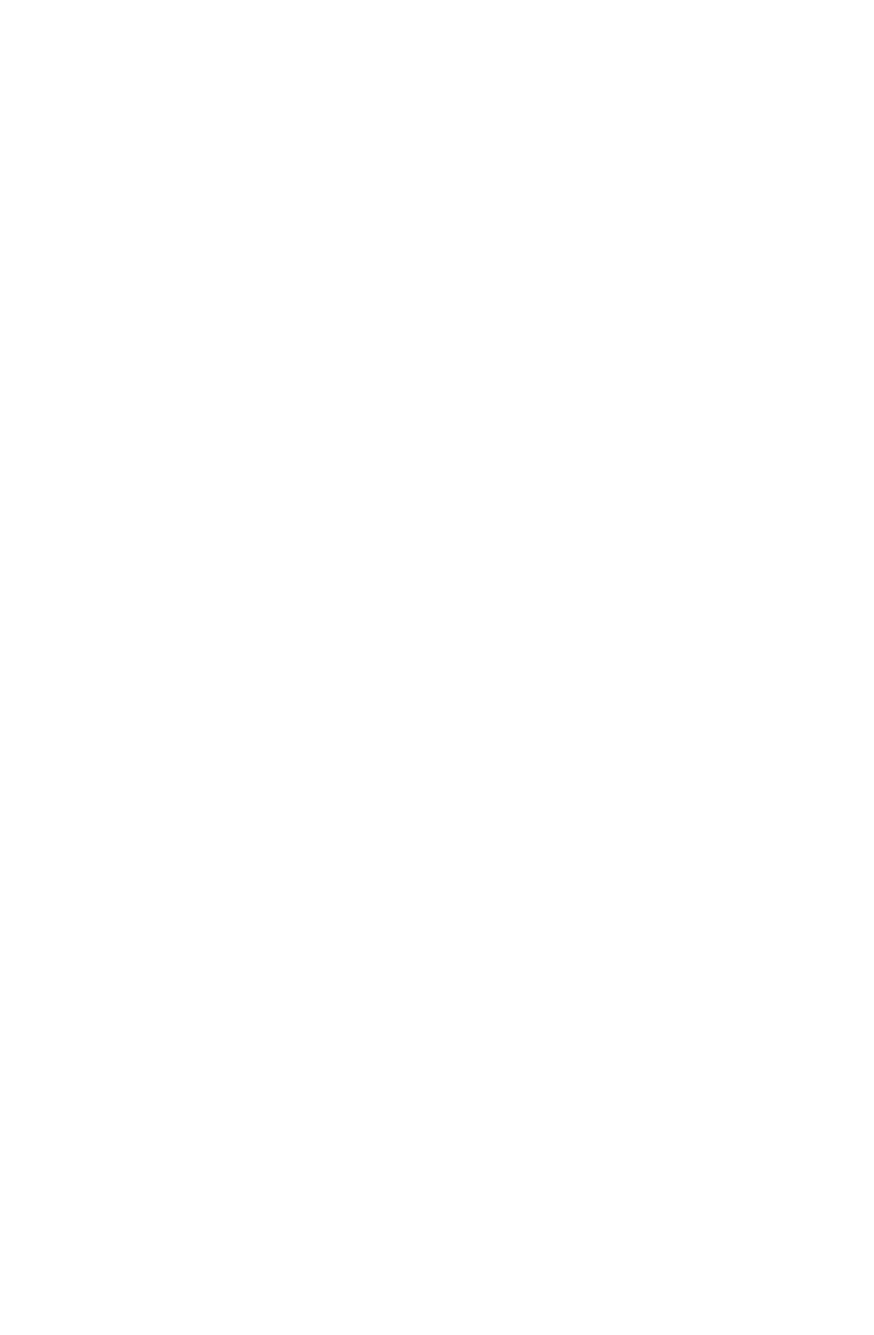
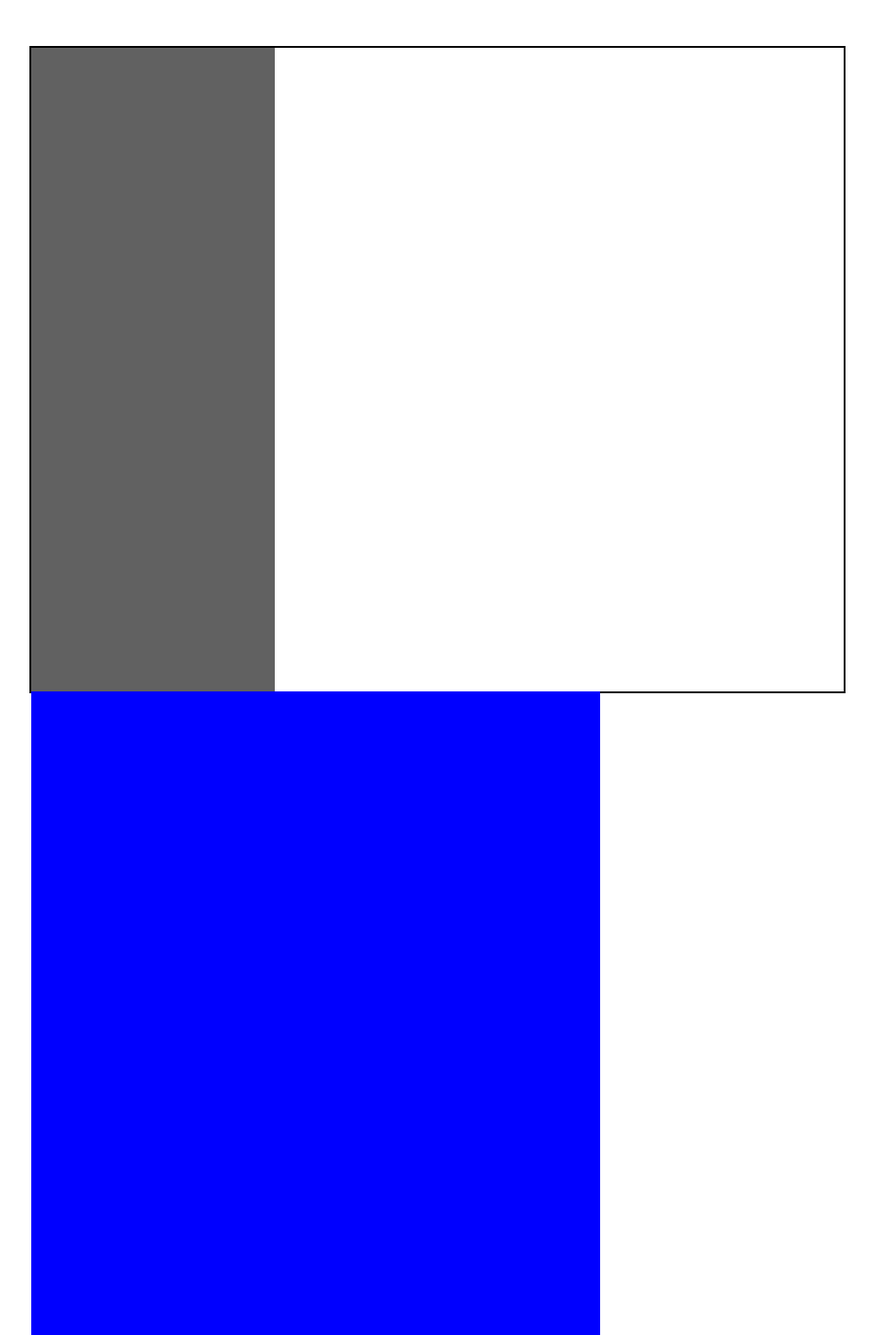
Before and after one commit to dmuktesh10/dmuktesh10.github.ios, a plain HTML site: page index.html in a window 1280 px wide. Shown: the whole page at 92% size, without its empty margins (164-1115 px from the left). Before the commit the page ends 800 px from the top, so only its background shows below. Drawn offline with nearby package versions, Linux system fonts and the light colour scheme.

Commit message:
upgrade portfolio 1) add 2 sub div in resume div 2) set their height  to 100 % 3) width to 30, 70 %

```diff
--- a/index.html
+++ b/index.html
@@ -8,6 +8,9 @@
   </head>
   <body>
     <div id='resume-div'>
+      <div id='left-div'></div>
+      <div id='right-div'></div>
+
     </div>
   </body>
 </html>
--- a/portfolio.css
+++ b/portfolio.css
@@ -1,9 +1,29 @@
 #resume-div{
+  /* set temprory height */
+  height: 700px;
+  background-color: white;
+  border: 2px solid black;
+
+
   width: 70%;
   margin: auto;
-  /* set temprory height */
-  height: 700px;
   margin-top: 50px;
   margin-left: auto;
   margin-right: auto;
 }
+
+#left-div{
+  /* temprory attributes */
+  background-color: #616161;
+
+  height: 100%;
+  width: 30%;
+}
+
+#right-div{
+  /* temprory attributes */
+  background-color: blue;
+
+  height: 100%;
+  width: 70%;
+}
```
